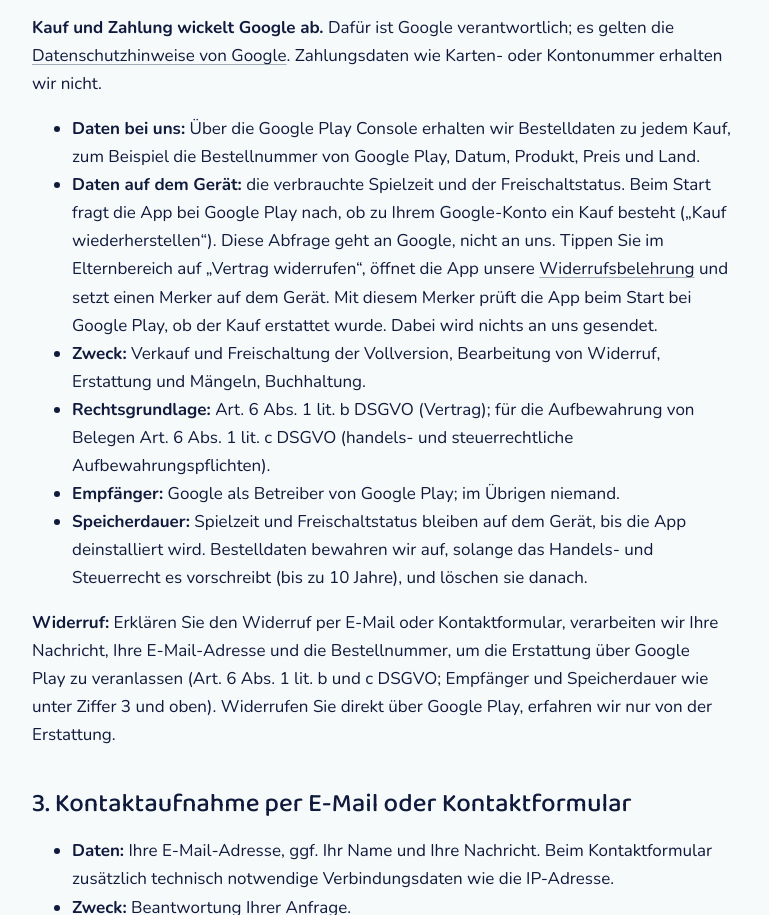
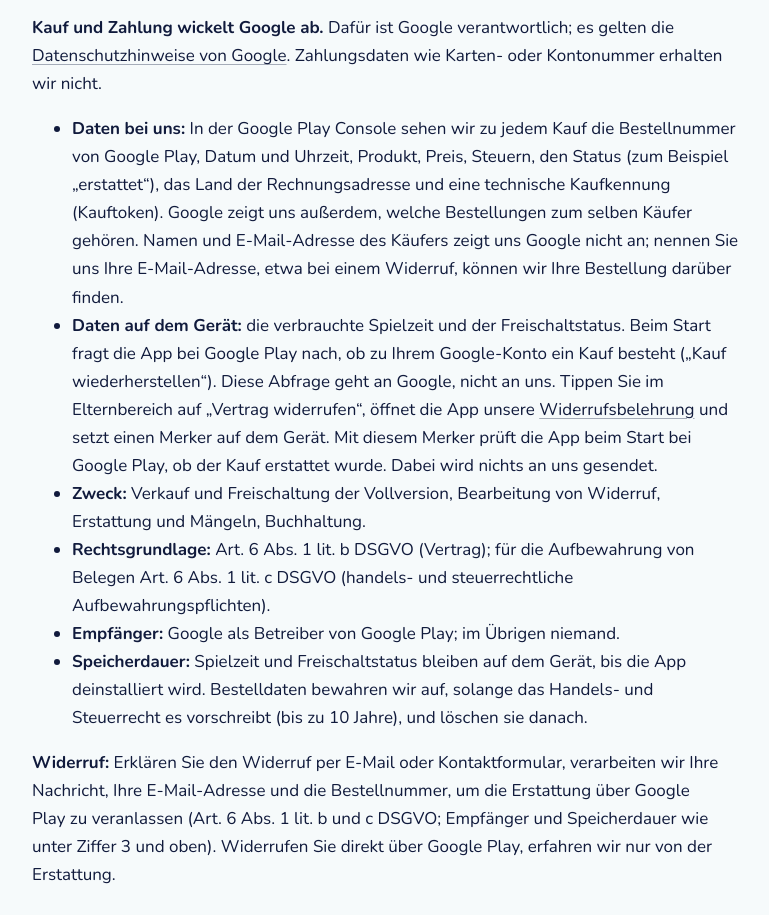
Before and after one commit to DeBurner/ixilotl-website, a plain HTML site: page datenschutz/index.html in a window 1280 px wide. Shown: the part 1660-2575 px from the top of the page, without its empty margins (252-1021 px from the left). Drawn offline with Linux system fonts and the light colour scheme.

Commit message:
Datenschutz: Bestelldaten genau so beschrieben, wie die Play Console sie zeigt (DE/EN)
Co-Authored-By: Claude Opus 5.5 <noreply@anthropic.com>

```diff
--- a/datenschutz/index.html
+++ b/datenschutz/index.html
@@ -72,8 +72,11 @@ Feedback senden oder die Vollversion erwerben.</p>
 <a href="https://policies.google.com/privacy" rel="noopener">Datenschutzhinweise von Google</a>.
 Zahlungsdaten wie Karten- oder Kontonummer erhalten wir nicht.</p>
 <ul>
-  <li><strong>Daten bei uns:</strong> Über die Google Play Console erhalten wir Bestelldaten zu jedem Kauf,
-    zum Beispiel die Bestellnummer von Google Play, Datum, Produkt, Preis und Land.</li>
+  <li><strong>Daten bei uns:</strong> In der Google Play Console sehen wir zu jedem Kauf die Bestellnummer von
+    Google Play, Datum und Uhrzeit, Produkt, Preis, Steuern, den Status (zum Beispiel „erstattet“), das Land der
+    Rechnungsadresse und eine technische Kaufkennung (Kauftoken). Google zeigt uns außerdem, welche Bestellungen
+    zum selben Käufer gehören. Namen und E-Mail-Adresse des Käufers zeigt uns Google nicht an; nennen Sie uns
+    Ihre E-Mail-Adresse, etwa bei einem Widerruf, können wir Ihre Bestellung darüber finden.</li>
   <li><strong>Daten auf dem Gerät:</strong> die verbrauchte Spielzeit und der Freischaltstatus. Beim Start
     fragt die App bei Google Play nach, ob zu Ihrem Google-Konto ein Kauf besteht („Kauf wiederherstellen“).
     Diese Abfrage geht an Google, nicht an uns. Tippen Sie im Elternbereich auf „Vertrag widerrufen“, öffnet
```
Also changed, not shown: en/datenschutz/index.html (+5 -2 lines).
